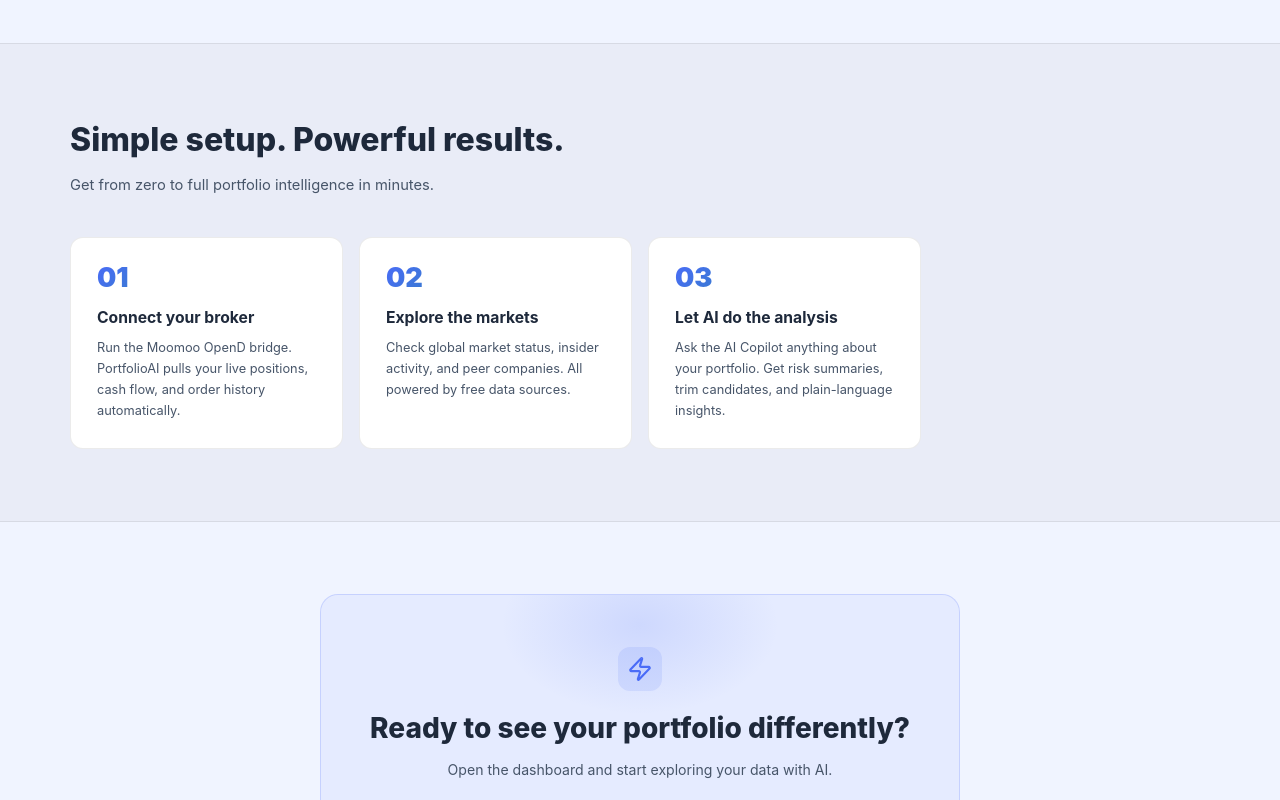
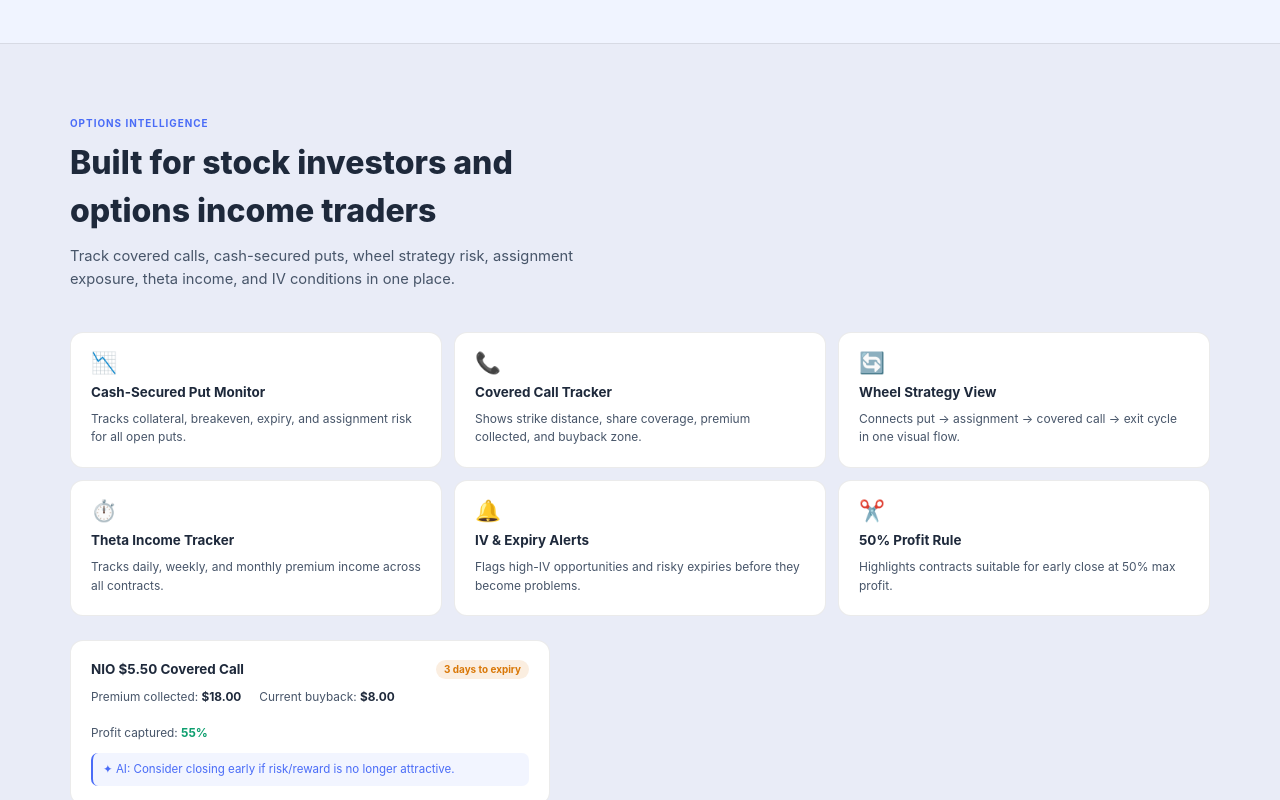
Before and after one commit to kaelx88x-web/portfolio, a SvelteKit app: page / in a window 1280 px wide. Shown: the part 4120-4920 px from the top of the page. Built offline with nearby package versions, Linux system fonts and the light colour scheme; no server answers; the database is empty.

Commit message:
feat(landing): add Options Intelligence section with wheel strategy cards

```diff
--- a/src/routes/+page.svelte
+++ b/src/routes/+page.svelte
@@ -440,6 +440,64 @@ VIX elevated | Breadth negative
 → Avoid opening new high-risk positions today.</pre>
         </div>
       </div>
+    </div>
+  </section>
+
+  <!-- OPTIONS INTELLIGENCE -->
+  <section id="options" class="section section-alt">
+    <div class="container">
+      <div class="sec-label">OPTIONS INTELLIGENCE</div>
+      <div class="sec-head">
+        <h2>Built for stock investors and options income traders</h2>
+        <p>Track covered calls, cash-secured puts, wheel strategy risk, assignment exposure, theta income, and IV conditions in one place.</p>
+      </div>
+      <div class="opt-grid">
+        <div class="opt-card">
+          <div class="opt-icon">📉</div>
+          <h3>Cash-Secured Put Monitor</h3>
+          <p>Tracks collateral, breakeven, expiry, and assignment risk for all open puts.</p>
+        </div>
+        <div class="opt-card">
+          <div class="opt-icon">📞</div>
+          <h3>Covered Call Tracker</h3>
+          <p>Shows strike distance, share coverage, premium collected, and buyback zone.</p>
+        </div>
+        <div class="opt-card">
+          <div class="opt-icon">🔄</div>
+          <h3>Wheel Strategy View</h3>
+          <p>Connects put → assignment → covered call → exit cycle in one visual flow.</p>
+        </div>
+        <div class="opt-card">
+          <div class="opt-icon">⏱️</div>
+          <h3>Theta Income Tracker</h3>
+          <p>Tracks daily, weekly, and monthly premium income across all contracts.</p>
+        </div>
+        <div class="opt-card">
+          <div class="opt-icon">🔔</div>
+          <h3>IV &amp; Expiry Alerts</h3>
+          <p>Flags high-IV opportunities and risky expiries before they become problems.</p>
+        </div>
+        <div class="opt-card">
+          <div class="opt-icon">✂️</div>
+          <h3>50% Profit Rule</h3>
+          <p>Highlights contracts suitable for early close at 50% max profit.</p>
+        </div>
+      </div>
+
+      <!-- Option mockup example -->
+      <div class="opt-mockup">
+        <div class="opt-mock-header">
+          <span class="opt-mock-ticker">NIO $5.50 Covered Call</span>
+          <span class="opt-mock-pill">3 days to expiry</span>
+        </div>
+        <div class="opt-mock-stats">
+          <span>Premium collected: <strong>$18.00</strong></span>
+          <span>Current buyback: <strong>$8.00</strong></span>
+          <span>Profit captured: <strong class="hm-up">55%</strong></span>
+        </div>
+        <div class="opt-mock-ai">✦ AI: Consider closing early if risk/reward is no longer attractive.</div>
+      </div>
+
     </div>
   </section>
 
@@ -999,6 +1057,46 @@ VIX elevated | Breadth negative
   }
 
   /* ─────────────────────────────────────────
+     Options Intelligence
+  ───────────────────────────────────────── */
+  .opt-grid {
+    display: grid; grid-template-columns: repeat(3, 1fr); gap: 12px;
+    margin-bottom: 24px;
+  }
+  .opt-card {
+    background: var(--card); border: 1px solid var(--overlay-border);
+    border-radius: 13px; padding: 20px;
+    display: flex; flex-direction: column; gap: 8px;
+  }
+  .opt-icon { font-size: 1.3rem; line-height: 1; }
+  .opt-card h3 { font-size: 0.84rem; font-weight: 700; color: var(--text); margin: 0; }
+  .opt-card p  { font-size: 0.75rem; color: var(--muted); line-height: 1.55; margin: 0; }
+  .opt-mockup {
+    background: var(--card); border: 1px solid var(--overlay-border);
+    border-radius: 13px; padding: 18px 20px;
+    max-width: 480px;
+  }
+  .opt-mock-header {
+    display: flex; align-items: center; justify-content: space-between;
+    margin-bottom: 10px;
+  }
+  .opt-mock-ticker { font-size: 0.84rem; font-weight: 700; color: var(--text); }
+  .opt-mock-pill {
+    font-size: 0.62rem; font-weight: 700; padding: 2px 8px; border-radius: 10px;
+    background: rgba(var(--warning-rgb), 0.12); color: var(--warning);
+  }
+  .opt-mock-stats {
+    display: flex; gap: 18px; flex-wrap: wrap;
+    font-size: 0.74rem; color: var(--muted); margin-bottom: 10px;
+  }
+  .opt-mock-stats strong { color: var(--text); }
+  .opt-mock-ai {
+    font-size: 0.72rem; color: var(--primary); padding: 8px 10px;
+    background: rgba(var(--primary-rgb), 0.07); border-radius: 7px;
+    border-left: 2px solid var(--primary);
+  }
+
+  /* ─────────────────────────────────────────
      Steps
   ───────────────────────────────────────── */
   .steps-grid {
```
